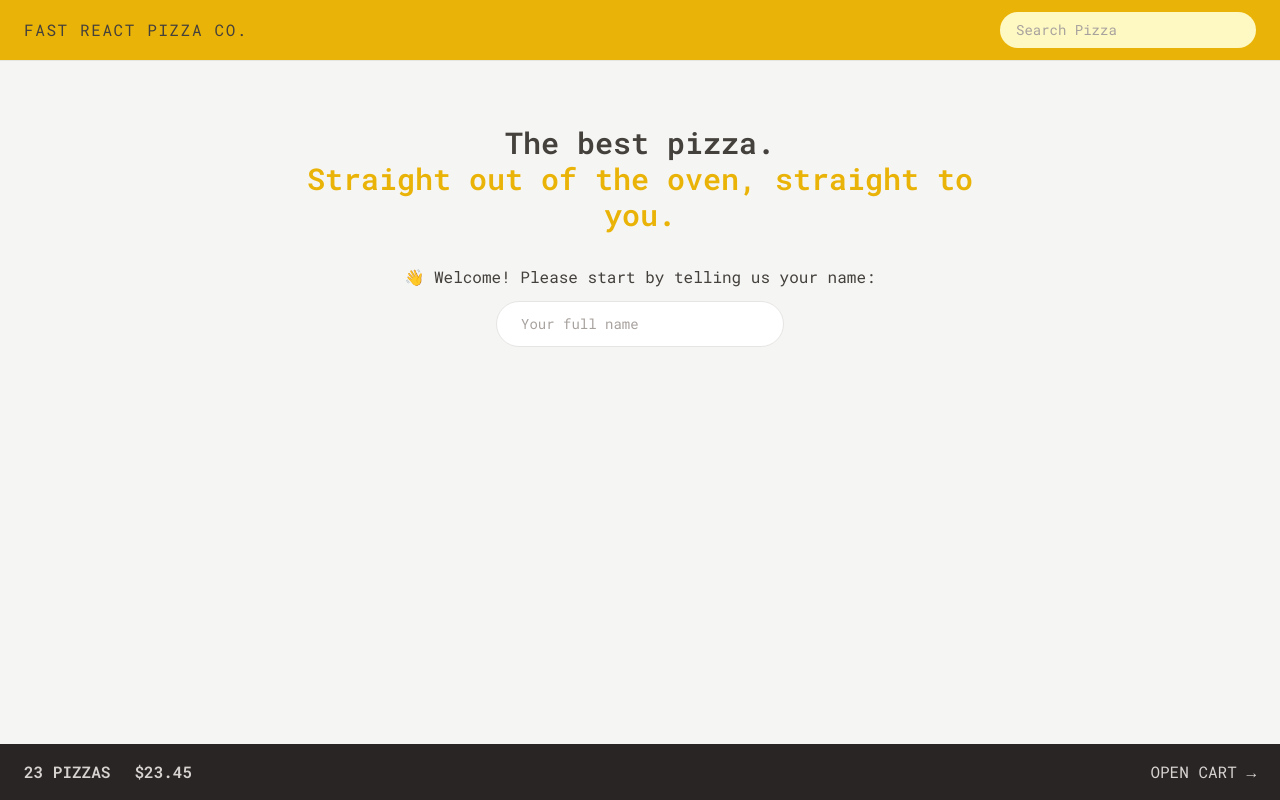
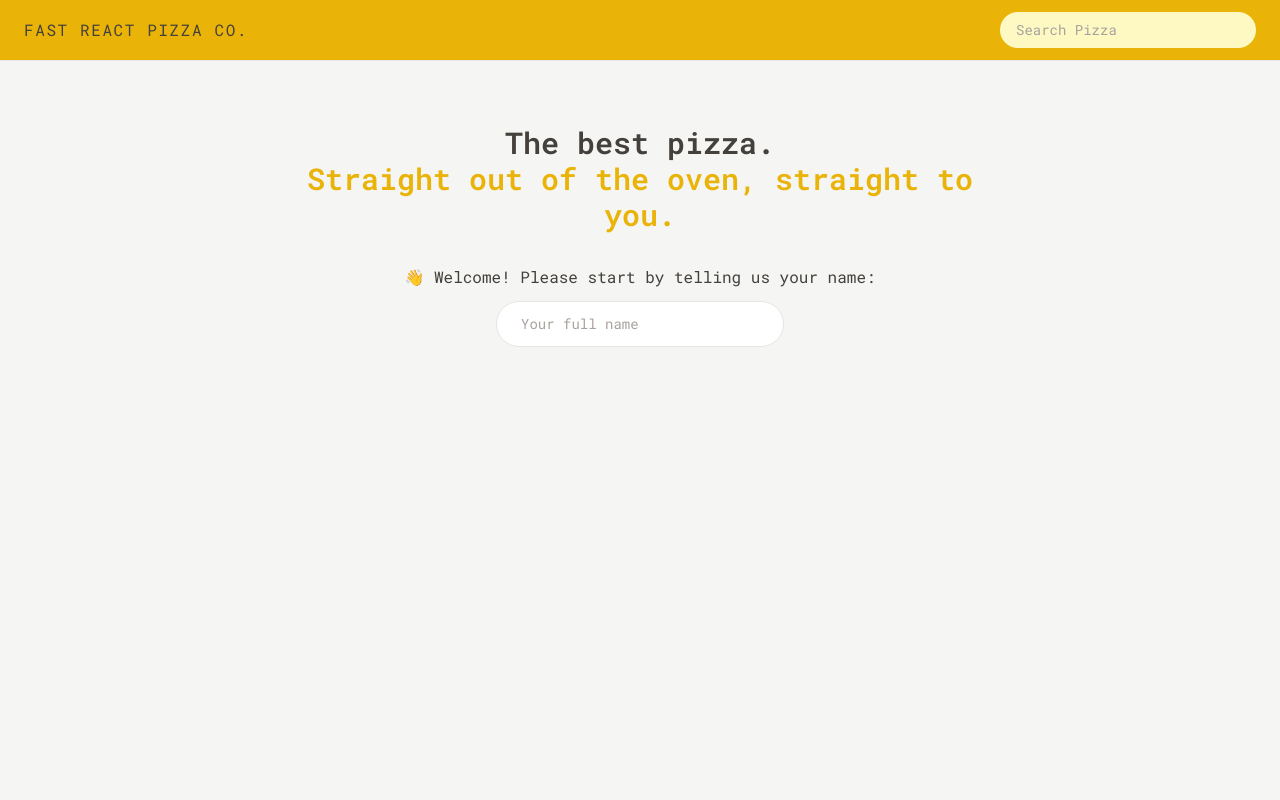
Before and after one commit to itsashim/fast-react-pizza, a React (Vite) app: page / in a window 1280 px wide. Built offline with nearby package versions, Linux system fonts and the light colour scheme.

Commit message:
cartOverview

```diff
--- a/src/features/cart/CartOverview.jsx
+++ b/src/features/cart/CartOverview.jsx
@@ -1,11 +1,22 @@
+import { useSelector } from "react-redux";
 import { Link } from "react-router-dom";
+// import { getTotalCartPrice } from "./cartSlice";
 
 function CartOverview() {
+  const totalCartQuantity = useSelector((state) =>
+    state.cart.cart.reduce((sum, item)=> sum + item.quantity, 0)
+);
+
+  const totalPrice = useSelector((state)=> state.cart.cart.reduce((sum, item)=>  sum + item.unitPrice,0 ))
+
+  if(!totalCartQuantity)
+    return;
+
   return (
     <div className="flex items-center justify-between bg-stone-800  px-4 py-4 text-sm uppercase text-stone-200 sm:px-6 md:text-base">
       <p className="space-x-4 font-semibold text-stone-300 sm:space-x-6 ">
-        <span>23 pizzas</span>
-        <span>$23.45</span>
+        <span>{totalCartQuantity} pizzas</span>
+        <span>${totalPrice}</span>
       </p>
       <Link to="/cart" className="text-stone-300">
         Open cart &rarr;
--- a/src/features/cart/cartSlice.js
+++ b/src/features/cart/cartSlice.js
@@ -1,13 +1,14 @@
 import { createSlice } from "@reduxjs/toolkit"
 
 const initialState = {
-    cart: [{
-        pizzaId: 12,
-        name: "Chicken Pizza",
-        quantity: 3,
-        unitPrice: 10,
-        totalPrice: 30
-    }]
+    cart: []
+    // cart: [{
+    //     pizzaId: 12,
+    //     name: "Chicken Pizza",
+    //     quantity: 2,
+    //     unitPrice: 10,
+    //     totalPrice: 30
+    // },],
 }
 
 const cartSlice =  createSlice({
@@ -39,3 +40,5 @@
 export const {addItem, deleteItem, decreaseItem, increaseItem, clearCart} = cartSlice.actions;
 
 export default cartSlice.reducer;
+
+// export const  getTotalCartPrice =
--- a/src/features/menu/MenuItem.jsx
+++ b/src/features/menu/MenuItem.jsx
@@ -16,7 +16,6 @@
       unitPrice,
       totalPrice: unitPrice * 1
     }
-
     dispatch(addItem(newItem));
   }
 
```
